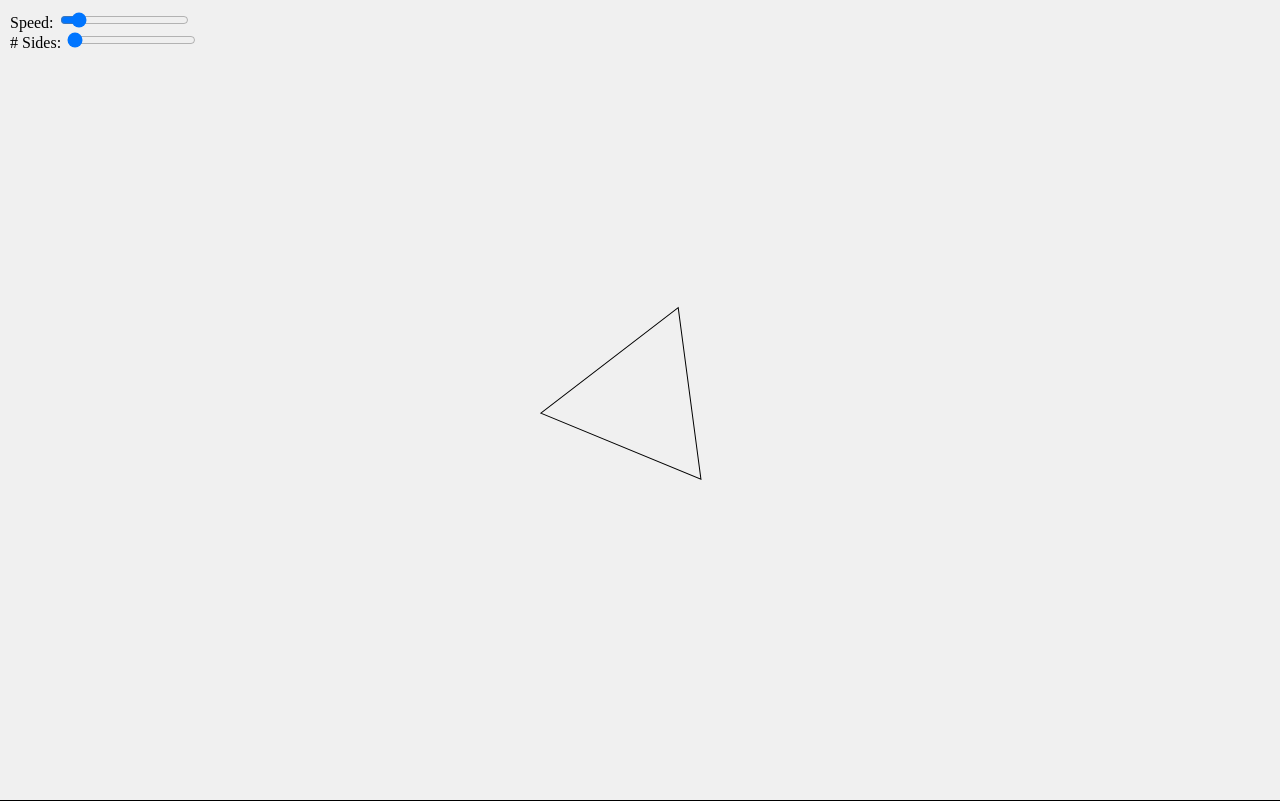
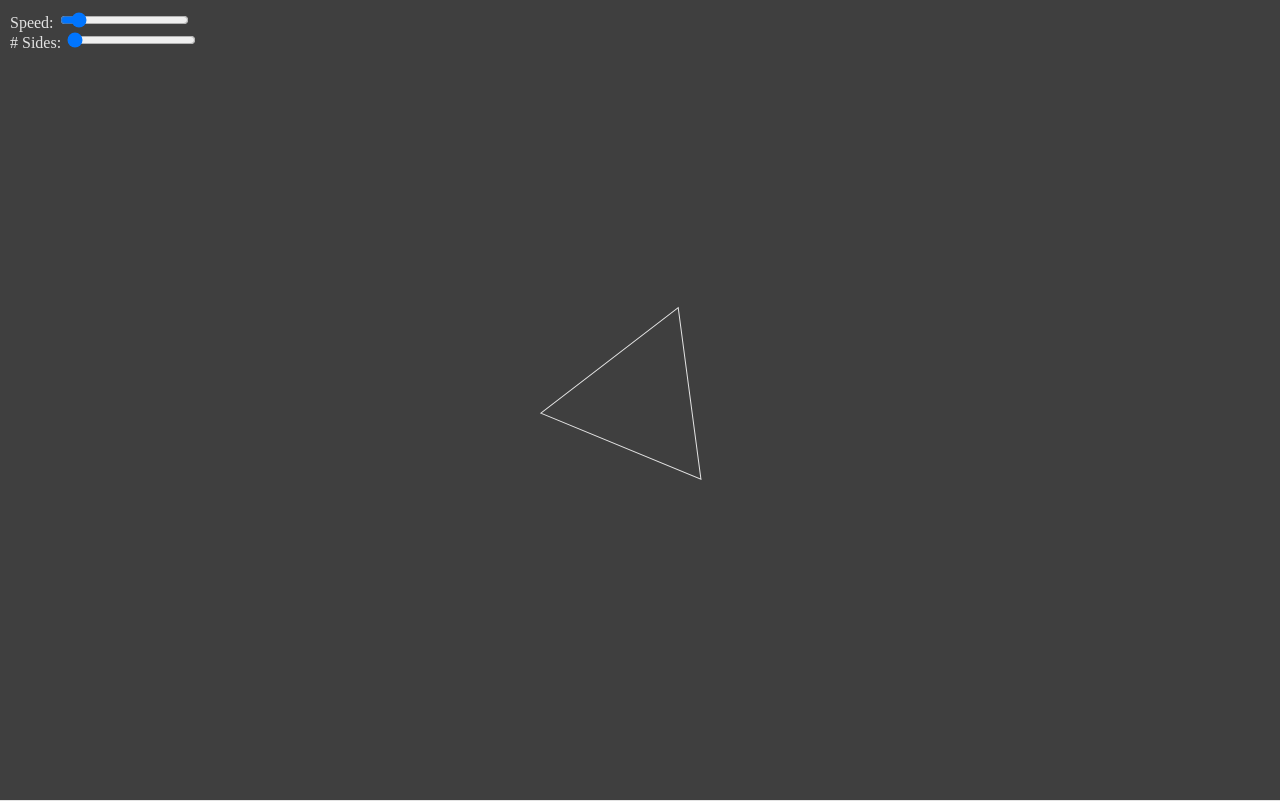
Before and after one commit to FSMJS/FiniteStateMachines, a plain HTML site: page index.html in a window 1280 px wide. Drawn offline with Linux system fonts and the light colour scheme.

Commit message:
feat: change colors to dark mode

```diff
--- a/main.css
+++ b/main.css
@@ -5,10 +5,11 @@ body {
   justify-content: center;
   align-items: center;
   height: 100vh;
-  background-color: #f0f0f0;
+  background-color: rgb(63, 63, 63);
+  color: rgb(227, 227, 227);
 }
 canvas {
-  border: 0.0625em solid #000;
+  border: 0.0625em solid rgb(227, 227, 227);
 }
 #controls {
   position: absolute;
--- a/util/main.js
+++ b/util/main.js
@@ -88,6 +88,8 @@ function draw() {
     ctx.fill();
   }
 
+  ctx.fillStyle = 'rgb(227, 227, 227)';
+  ctx.strokeStyle = 'rgb(227, 227, 227)';
   // Request next frame
   requestAnimationFrame(draw);
 }
```
